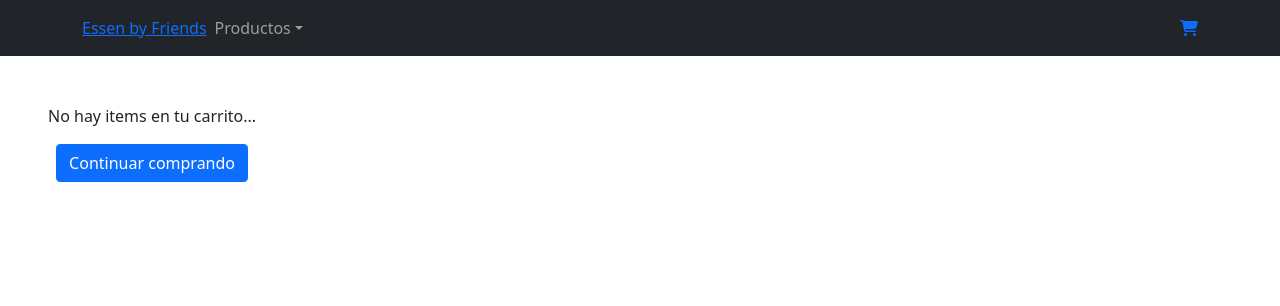
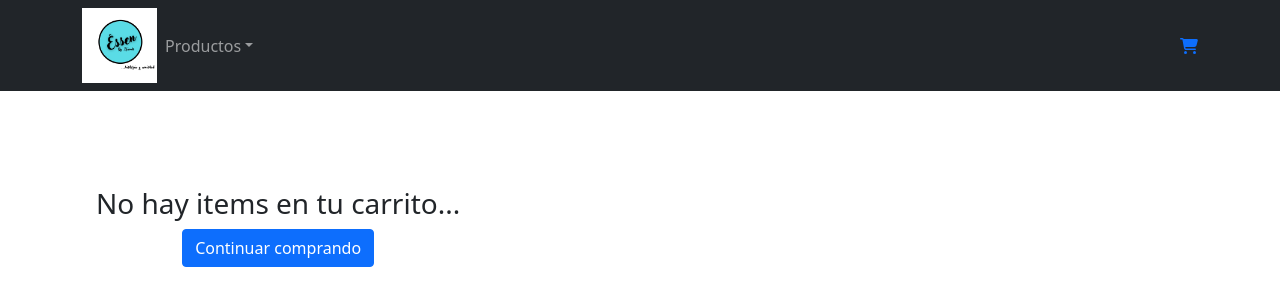
Before and after one commit to arieldumpierres/dumpierres_desafio2, a React (Create React App) app: page /cart in a window 1280 px wide. Shown: the top 306 px of the page. Built offline with nearby package versions, Linux system fonts and the light colour scheme.

Commit message:
se agrega form con validacion en boton

```diff
--- a/package.json
+++ b/package.json
@@ -13,12 +13,14 @@
     "@testing-library/user-event": "^13.5.0",
     "bootstrap": "^5.1.3",
     "firebase": "^9.6.10",
+    "formik": "^2.2.9",
     "react": "^17.0.2",
     "react-bootstrap": "^2.1.2",
     "react-dom": "^17.0.2",
     "react-router-dom": "^6.2.2",
     "react-scripts": "5.0.0",
-    "web-vitals": "^2.1.4"
+    "web-vitals": "^2.1.4",
+    "yup": "^0.32.11"
   },
   "scripts": {
     "start": "react-scripts start",
--- a/src/componentes/Cart/Cart.jsx
+++ b/src/componentes/Cart/Cart.jsx
@@ -7,9 +7,10 @@ import { Link } from "react-router-dom";
 import { addDoc, collection, getFirestore } from "firebase/firestore";
 import { useState } from "react";
 
+
 function Cart() {
+  const [id, setId] = useState(null);
 
-  const [id, setId] = useState(null);
   const [dataForm, setDataForm] = useState({
     nombre: "",
     email: "",
@@ -33,8 +34,6 @@ function Cart() {
       return { id, nombre, cantTotItem, precio };
     });
 
-
-
     const db = getFirestore();
     const queryCollectionSet = collection(db, "ordenes");
     addDoc(queryCollectionSet, orden)
@@ -42,16 +41,13 @@ function Cart() {
       .catch((err) => console.error(err))
       .finally(() => vaciarCarrito());
   };
+
   const handleChange = (e) => {
     setDataForm({
       ...dataForm,
       [e.target.name]: e.target.value,
     });
-
-
   };
-
-
 
   return (
     <div className="d-flex flex-wrap m-5">
@@ -70,7 +66,7 @@ function Cart() {
 
       {cartList.map((prod) => (
         <div key={prod.id} className="row">
-          <Card className="m-2" style={{ width: "18rem" }}>
+          <Card border="info" className="m-2" style={{ width: "18rem" }}>
             <Card.Img variant="top" src={prod.foto} />
             <Card.Body>
               <Card.Title>Nombre del Producto:{prod.nombre}</Card.Title>
@@ -100,26 +96,30 @@ function Cart() {
             <Link to="/">
               <Button variant="primary">Continuar comprando</Button>
             </Link>
+          </div>
 
-          </div>
           <div className="d-flex flex-wrap m-5">
+            {/*} <ValidateForm /> */}
             <Form onSubmit={generarOrden}>
               <h6>Para generar su compra primero complete sus datos:</h6>
               <input
-               className="form-control my-1"
+                className="form-control my-1"
                 type="text"
                 name="nombre"
                 placeholder="Ingrese su nombre"
                 value={dataForm.nombre}
                 onChange={handleChange}
               />
+
               <br />
-                <input className="form-control my-1"
+              <input
+                className="form-control my-1"
                 type="text"
                 name="telefono"
                 placeholder="Ingrese su tel."
                 value={dataForm.telefono}
                 onChange={handleChange}
+                required
               />
               <br />
               <input
@@ -129,6 +129,7 @@ function Cart() {
                 placeholder="Ingrese su email"
                 value={dataForm.email}
                 onChange={handleChange}
+                required
               />
               <br />
 
@@ -139,14 +140,18 @@ function Cart() {
                 placeholder="Para validar repita su email"
                 value={dataForm.email1}
                 onChange={handleChange}
+                required
               />
               <br />
 
               <Button
                 variant="success"
                 onClick={generarOrden}
-                disabled={ (dataForm.email!==dataForm.email1)}
-
+                disabled={
+                  dataForm.email !== dataForm.email1 ||
+                  dataForm.email === "" ||
+                  dataForm.telefono === ""
+                }
               >
                 Confirmar Compra
               </Button>
@@ -156,8 +161,8 @@ function Cart() {
       )}
 
       {cartList.length === 0 && (
-        <div>
-          <p>No hay items en tu carrito...</p>
+        <div className="flex-wrap m-5">
+          <h3>No hay items en tu carrito...</h3>
           <Link to="/">
             <Button>Continuar comprando</Button>
           </Link>
--- a/src/componentes/ItemDetail/ItemDetail.jsx
+++ b/src/componentes/ItemDetail/ItemDetail.jsx
@@ -17,7 +17,7 @@ function ItemDetail({ producto }) {
   return (
     <div>
       <center>
-        <Card style={{ width: "18rem" }}>
+        <Card border="info" style={{ width: "18rem" }}>
           <Card.Img variant="top" src={producto.foto} />
           <Card.Body>
             <Card.Title>{producto.nombre}</Card.Title>
--- a/src/componentes/NavBar/NavBar.jsx
+++ b/src/componentes/NavBar/NavBar.jsx
@@ -5,6 +5,7 @@ import Navbar from "react-bootstrap/Navbar";
 import Nav from "react-bootstrap/Nav";
 import NavDropdown from "react-bootstrap/NavDropdown";
 import Widget from "../Widgets/Widget";
+import Image from 'react-bootstrap/Image'
 
 
 function NavBar() {
@@ -12,11 +13,12 @@ function NavBar() {
     <>
       <Navbar collapseOnSelect expand="lg" bg="dark" variant="dark">
         <Container>
-          <NavLink to="/">Essen by Friends</NavLink>
+          <NavLink to="/"><Image  width={75}
+    height={75} src="./img/logo.png" alt="img" /></NavLink>
           <Navbar.Toggle aria-controls="responsive-navbar-nav" />
           <Navbar.Collapse id="responsive-navbar-nav">
             <Nav className="me-auto">
-              <NavDropdown title="Productos" id="collasible-nav-dropdown">
+              <NavDropdown  title="Productos" id="collasible-nav-dropdown">
                 <NavLink to="categoria/Cacerolas">Cacerolas</NavLink>
                 <NavDropdown.Divider />
                 <NavLink to="categoria/Sartenes">Sartenes</NavLink>
--- a/src/componentes/item/item.jsx
+++ b/src/componentes/item/item.jsx
@@ -5,7 +5,7 @@ import Button from "react-bootstrap/esm/Button";
 function Item({ prod }) {
   return (
     <Link to={`/detalle/${prod.id}`}>
-      <Card className="m-2" style={{ width: "18rem" }}>
+      <Card border="info" className="m-2" style={{ width: "18rem" }}>
         <Card.Img variant="top" src={prod.foto} />
         <Card.Body>
           <Card.Title>{prod.nombre}</Card.Title>
```
Also changed, not shown: public/img/logo.png (added), src/App.css (line endings or trailing spaces), 1 other file (tests, documents, lock files or other folders).
